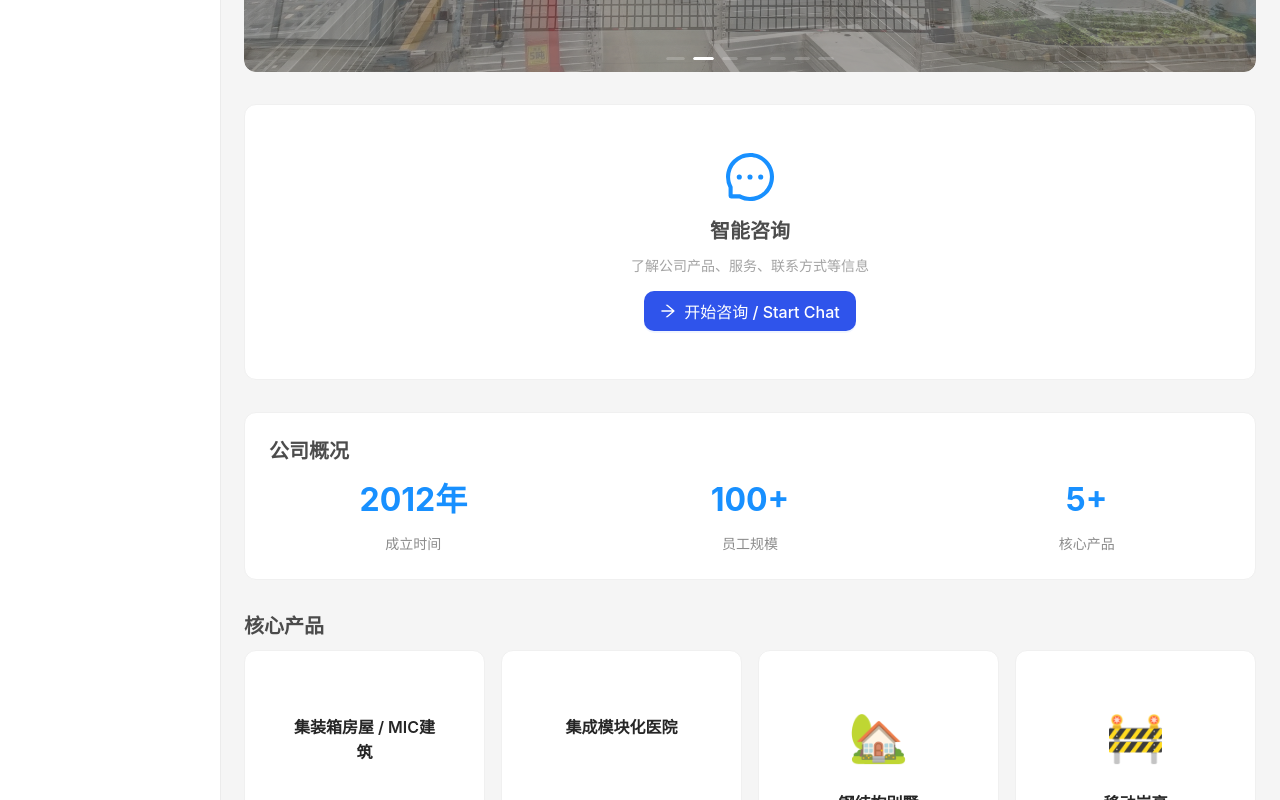
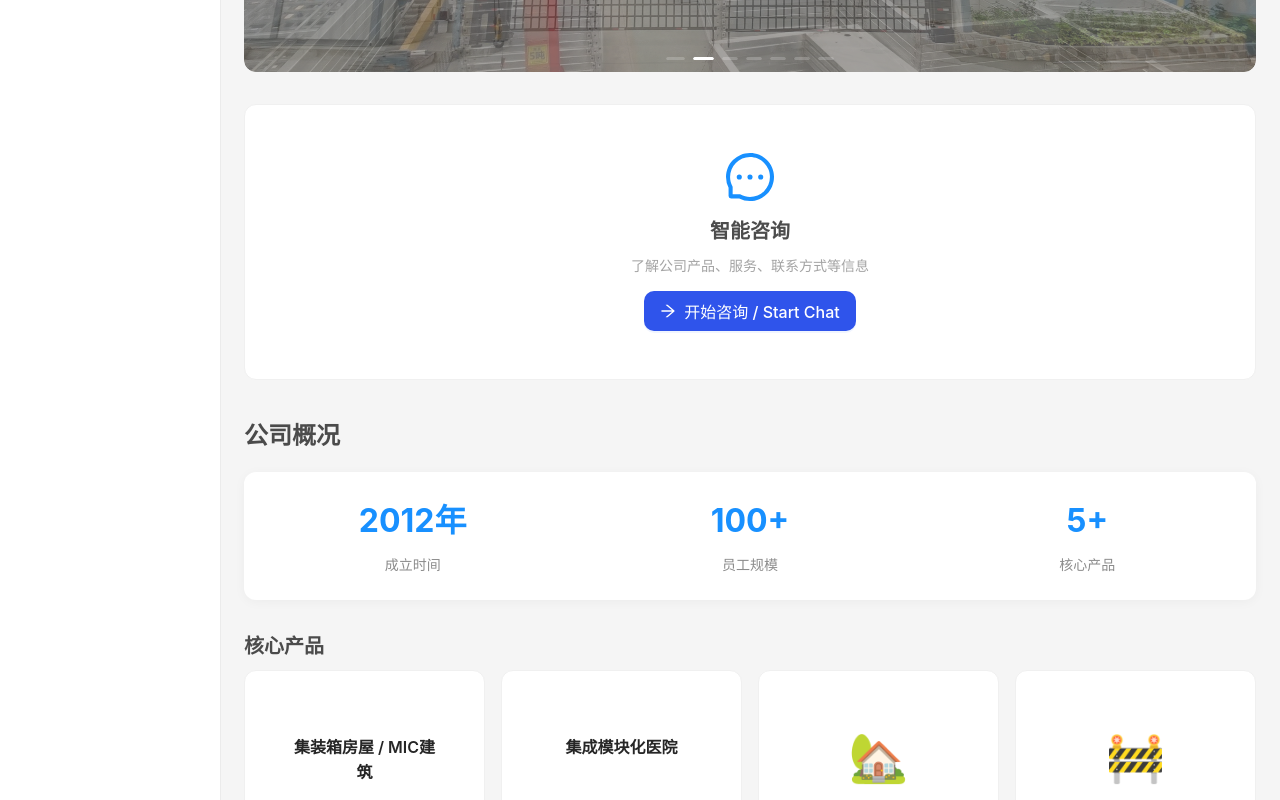
Before and after one commit to amike42w-sys/company-ai, a React (Vite) app: page / in a window 1280 px wide. Shown: the part 416-1216 px from the top of the page. Built offline with nearby package versions, Linux system fonts and the light colour scheme.

Commit message:
style: 将公司概况标题移出卡片，统一首页标题样式

```diff
--- a/src/components/Home/HomePage.tsx
+++ b/src/components/Home/HomePage.tsx
@@ -163,8 +163,11 @@ const HomePage: React.FC = () => {
       </Row>
 
       {/* Company Info Section */}
-      <Card className={styles.infoCard}>
-        <Title level={4}>公司概况</Title>
+      <Title level={3} style={{ marginTop: 40, marginBottom: 20 }}>
+        公司概况
+      </Title>
+
+      <Card className={styles.infoCard} bordered={false}>
         <Row gutter={[48, 24]}>
           <Col xs={24} sm={8}>
             <div className={styles.statItem}>
```
